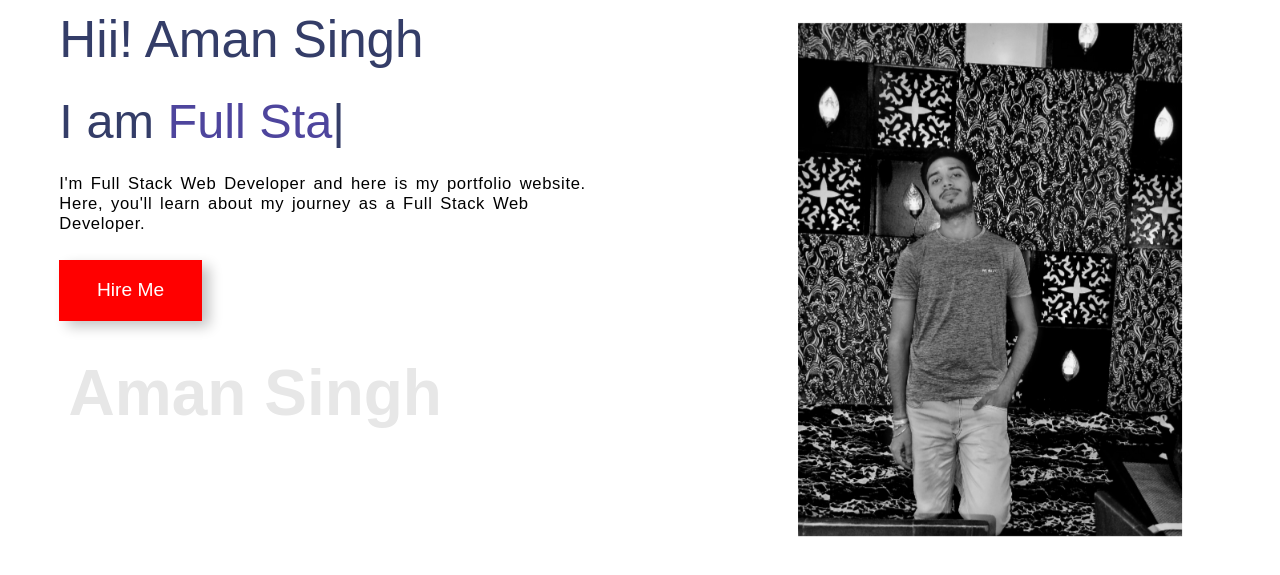
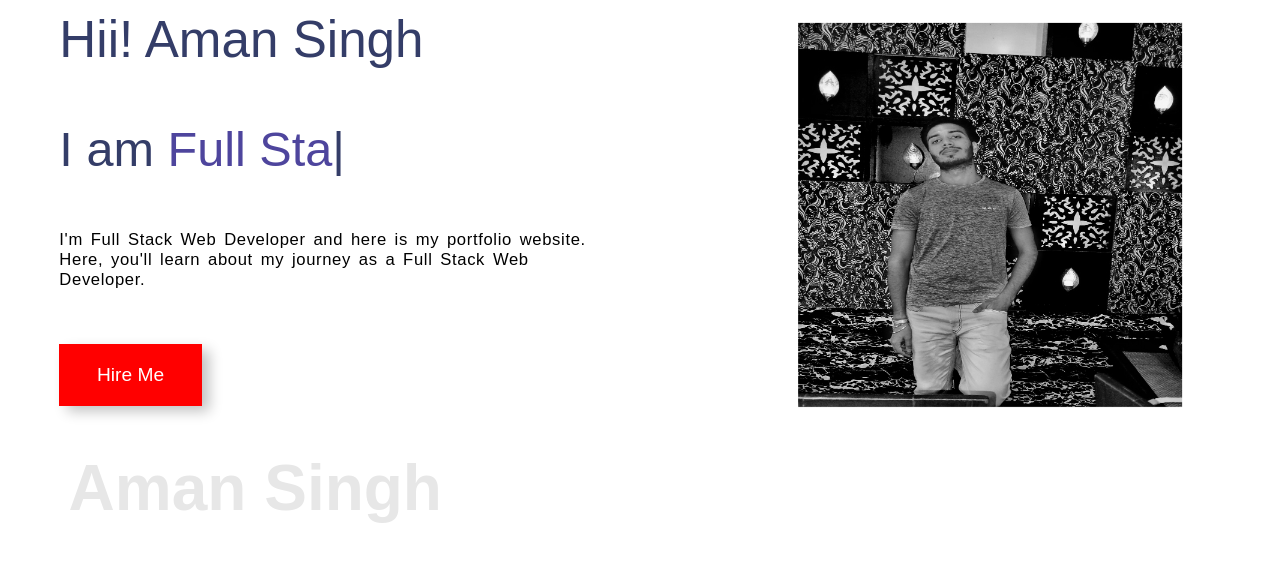
Before and after one commit to apoorvasri03/apnaportfolio, a plain HTML site: page index.html in a window 1280 px wide. Shown: the part 129-704 px from the top of the page. Drawn offline with nearby package versions, Linux system fonts and the light colour scheme.

Commit message:
Update style.css

```diff
--- a/style.css
+++ b/style.css
@@ -75,7 +75,7 @@ a{
     display:flex;
     flex-direction: column;
     justify-content:center;
-    gap:2vw;
+    gap:4.2vw;
 }
 .hero-section-heading{
     font-size:4vw;
@@ -156,6 +156,7 @@ a{
     width:30vw;
     margin-top:-4vw;
     margin-left:5vw;
+    height:30vw;
 }
 @keyframes scaleImage {
     0%{
```
